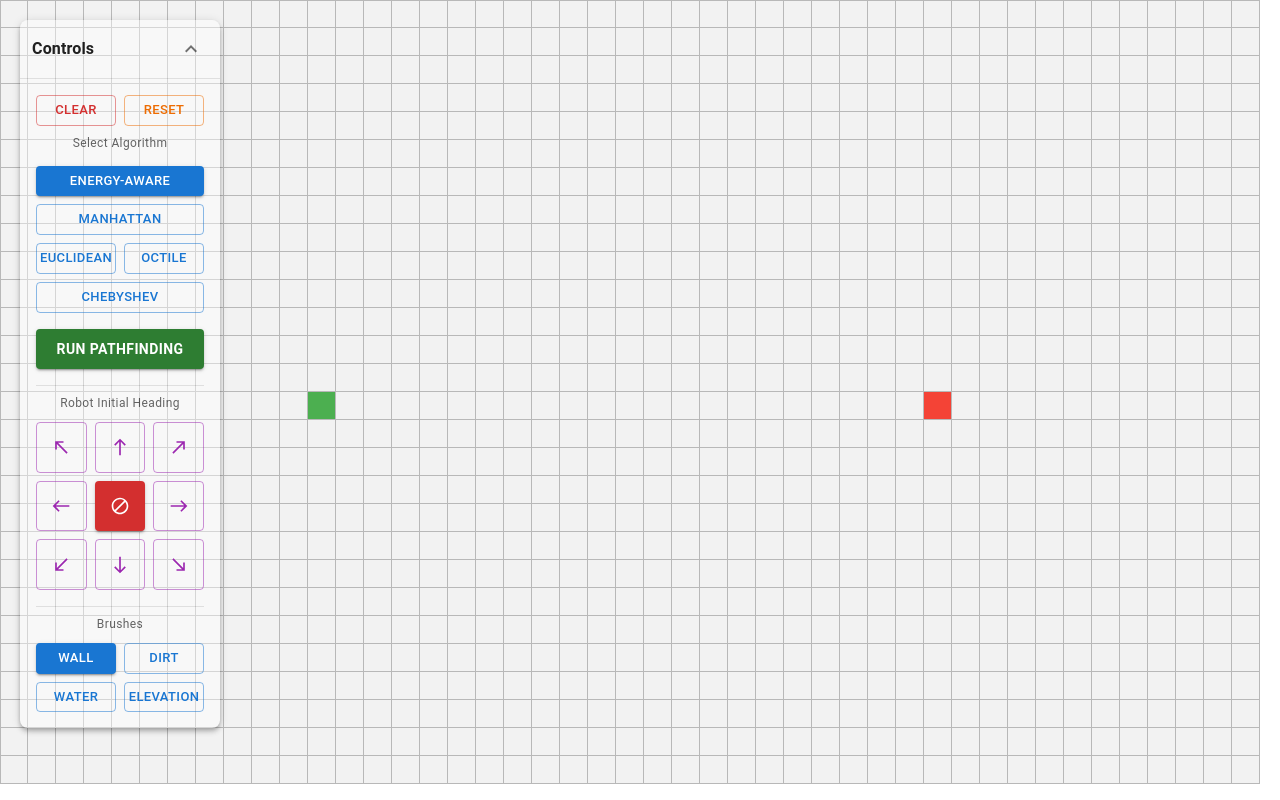
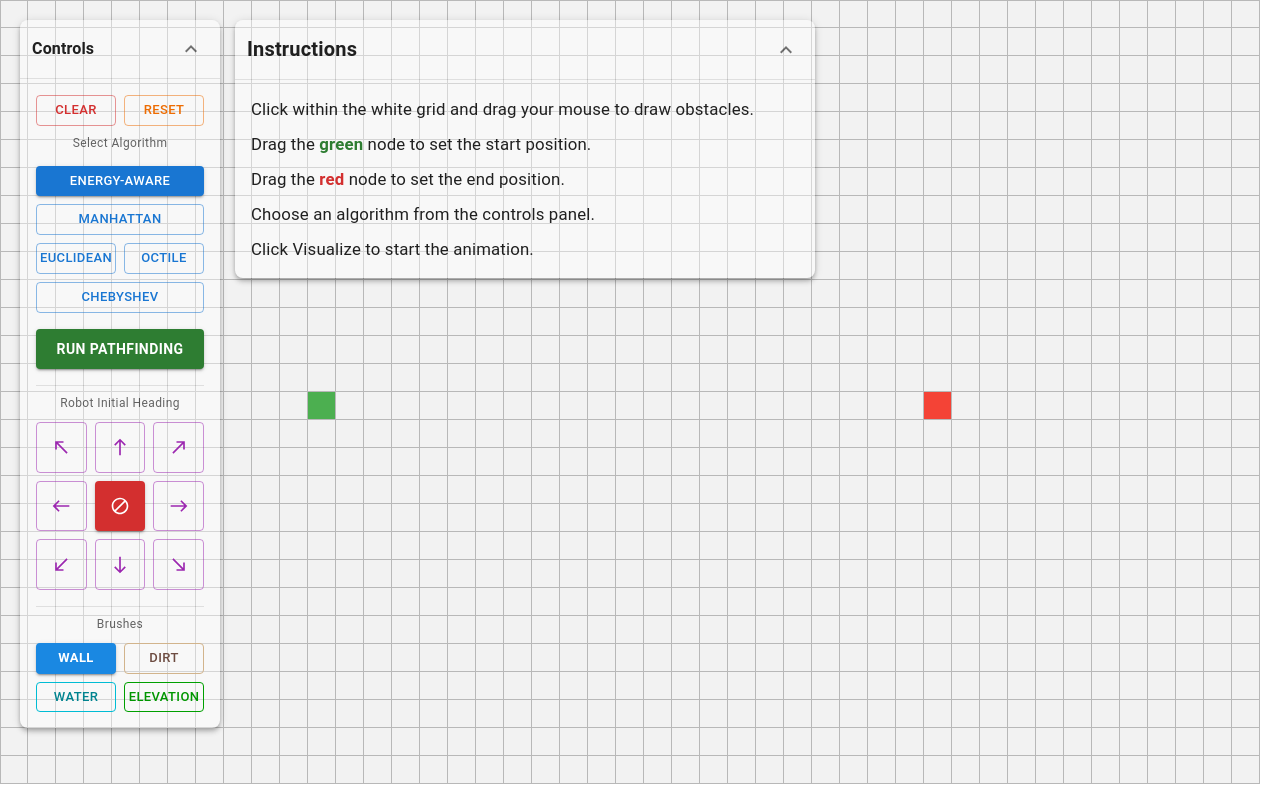
Before and after one commit to ruicchi/energy-aware-astar, a React (Vite) app: page / in a window 1280 px wide. Built offline with nearby package versions, Linux system fonts and the light colour scheme.

Commit message:
fix: brushes color match the tile

```diff
--- /dev/null
+++ b/src/game/FloatingInstructions.tsx
@@ -0,0 +1,138 @@
+import { useState, useRef } from "react"
+import {
+  Paper,
+  Typography,
+  Box,
+  IconButton,
+  Collapse,
+  useMediaQuery,
+  useTheme,
+} from "@mui/material"
+import { ExpandMore, ExpandLess } from "@mui/icons-material"
+
+export const FloatingInstructions = () => {
+  const theme = useTheme()
+  const isMobile = useMediaQuery(theme.breakpoints.down("sm"))
+
+  // Left-aligned default position alongside Controls on desktop
+  const [position, setPosition] = useState(() => ({
+    x: isMobile ? 20 : 235,
+    y: 20,
+  }))
+  const [isDragging, setIsDragging] = useState(false)
+  const [isExpanded, setIsExpanded] = useState(true)
+
+  const dragStart = useRef({ x: 0, y: 0 })
+
+  const handlePointerDown = (e: React.PointerEvent) => {
+    //* Only start dragging if we didn't click a button inside the menu
+    if ((e.target as HTMLElement).closest("button")) return
+
+    setIsDragging(true)
+    dragStart.current = {
+      x: e.clientX - position.x,
+      y: e.clientY - position.y,
+    }
+    e.currentTarget.setPointerCapture(e.pointerId)
+  }
+
+  const handlePointerMove = (e: React.PointerEvent) => {
+    if (!isDragging) return
+    setPosition({
+      x: Math.max(10, Math.min(window.innerWidth - 100, e.clientX - dragStart.current.x)),
+      y: Math.max(10, Math.min(window.innerHeight - 50, e.clientY - dragStart.current.y)),
+    })
+  }
+
+  const handlePointerUp = (e: React.PointerEvent) => {
+    setIsDragging(false)
+    e.currentTarget.releasePointerCapture(e.pointerId)
+  }
+
+  return (
+    <Paper
+      elevation={4}
+      onPointerDown={handlePointerDown}
+      onPointerMove={handlePointerMove}
+      onPointerUp={handlePointerUp}
+      sx={{
+        position: "absolute",
+        top: position.y,
+        left: position.x,
+        zIndex: 1000,
+        backgroundColor: "rgba(255, 255, 255, 0.4)",
+        borderRadius: 2,
+        width: isMobile ? "calc(100vw - 40px)" : 580,
+        maxWidth: "calc(100vw - 32px)",
+        cursor: isDragging ? "grabbing" : "grab",
+        userSelect: "none",
+        overflow: "hidden",
+      }}
+    >
+      {/* Header bar that always shows */}
+      <Box
+        sx={{
+          display: "flex",
+          justifyContent: "space-between",
+          alignItems: "center",
+          p: 1.5,
+          borderBottom: isExpanded ? "1px solid rgba(0, 0, 0, 0.1)" : "none",
+        }}
+      >
+        <Typography variant="subtitle1" fontWeight="bold" sx={{ fontSize: "1.25rem" }}>
+          Instructions
+        </Typography>
+
+        {/* Toggle Button */}
+        <IconButton
+          size="small"
+          onClick={() => setIsExpanded(!isExpanded)}
+          onPointerDown={(e) => e.stopPropagation()} // don't drag when clicking toggle
+        >
+          {isExpanded ? <ExpandLess /> : <ExpandMore />}
+        </IconButton>
+      </Box>
+
+      {/* The drop-down content */}
+      <Collapse in={isExpanded}>
+        <Box
+          sx={{
+            p: 2,
+            display: "flex",
+            flexDirection: "column",
+            gap: 1,
+            maxHeight: "calc(100vh - 120px)",
+            overflowY: "auto",
+            fontSize: "1.05rem",
+            lineHeight: 1.6,
+            textAlign: "left",
+          }}
+        >
+          <Typography variant="body1" sx={{ fontSize: "inherit", lineHeight: "inherit" }}>
+            Click within the white grid and drag your mouse to draw obstacles.
+          </Typography>
+          <Typography variant="body1" sx={{ fontSize: "inherit", lineHeight: "inherit" }}>
+            Drag the{" "}
+            <Box component="span" sx={{ color: "#2e7d32", fontWeight: "bold" }}>
+              green
+            </Box>{" "}
+            node to set the start position.
+          </Typography>
+          <Typography variant="body1" sx={{ fontSize: "inherit", lineHeight: "inherit" }}>
+            Drag the{" "}
+            <Box component="span" sx={{ color: "#d32f2f", fontWeight: "bold" }}>
+              red
+            </Box>{" "}
+            node to set the end position.
+          </Typography>
+          <Typography variant="body1" sx={{ fontSize: "inherit", lineHeight: "inherit" }}>
+            Choose an algorithm from the controls panel.
+          </Typography>
+          <Typography variant="body1" sx={{ fontSize: "inherit", lineHeight: "inherit" }}>
+            Click Visualize to start the animation.
+          </Typography>
+        </Box>
+      </Collapse>
+    </Paper>
+  )
+}
--- a/src/game/FloatingMenu.tsx
+++ b/src/game/FloatingMenu.tsx
@@ -28,7 +28,8 @@ import {
   Block,
 } from "@mui/icons-material";
 
-import { useSimulation } from "./SimulationContext";
+import { useSimulation } from "./SimulationContext"
+import { TERRAIN_CONFIG } from "../config/simulationConfig"
 
 export const FloatingMenu = () => {
   const {
@@ -511,10 +512,20 @@ export const FloatingMenu = () => {
                 >
                   <Button
                     variant={activeBrush === "wall" ? "contained" : "outlined"}
-                    color="primary"
                     size="small"
                     onPointerDown={(e) => e.stopPropagation()}
                     onClick={() => onSelectBrush("wall")}
+                    sx={{
+                      backgroundColor: activeBrush === "wall" ? TERRAIN_CONFIG.types.wall.color : "transparent",
+                      color: activeBrush === "wall" ? "#ffffff" : TERRAIN_CONFIG.types.wall.color,
+                      borderColor: TERRAIN_CONFIG.types.wall.color,
+                      fontWeight: activeBrush === "wall" ? "bold" : "medium",
+                      "&:hover": {
+                        backgroundColor: activeBrush === "wall" ? TERRAIN_CONFIG.types.wall.color : "rgba(26, 136, 226, 0.12)",
+                        borderColor: TERRAIN_CONFIG.types.wall.color,
+                        opacity: activeBrush === "wall" ? 0.9 : 1,
+                      },
+                    }}
                   >
                     Wall
                   </Button>
@@ -522,10 +533,20 @@ export const FloatingMenu = () => {
                   <Tooltip title="Penalty factor: 0.5" arrow>
                     <Button
                       variant={activeBrush === "dirt" ? "contained" : "outlined"}
-                      color="primary"
                       size="small"
                       onPointerDown={(e) => e.stopPropagation()}
                       onClick={() => onSelectBrush("dirt")}
+                      sx={{
+                        backgroundColor: activeBrush === "dirt" ? TERRAIN_CONFIG.types.dirt.color : "transparent",
+                        color: activeBrush === "dirt" ? "#3e2723" : "#6d4c41",
+                        borderColor: TERRAIN_CONFIG.types.dirt.color,
+                        fontWeight: activeBrush === "dirt" ? "bold" : "medium",
+                        "&:hover": {
+                          backgroundColor: activeBrush === "dirt" ? TERRAIN_CONFIG.types.dirt.color : "rgba(210, 180, 140, 0.18)",
+                          borderColor: TERRAIN_CONFIG.types.dirt.color,
+                          opacity: activeBrush === "dirt" ? 0.9 : 1,
+                        },
+                      }}
                     >
                       Dirt
                     </Button>
@@ -534,10 +555,20 @@ export const FloatingMenu = () => {
                   <Tooltip title="Penalty factor: 0.1" arrow>
                     <Button
                       variant={activeBrush === "water" ? "contained" : "outlined"}
-                      color="primary"
                       size="small"
                       onPointerDown={(e) => e.stopPropagation()}
                       onClick={() => onSelectBrush("water")}
+                      sx={{
+                        backgroundColor: activeBrush === "water" ? TERRAIN_CONFIG.types.water.color : "transparent",
+                        color: activeBrush === "water" ? "#004d40" : "#00838f",
+                        borderColor: "#00bcd4",
+                        fontWeight: activeBrush === "water" ? "bold" : "medium",
+                        "&:hover": {
+                          backgroundColor: activeBrush === "water" ? TERRAIN_CONFIG.types.water.color : "rgba(0, 255, 255, 0.18)",
+                          borderColor: "#00bcd4",
+                          opacity: activeBrush === "water" ? 0.9 : 1,
+                        },
+                      }}
                     >
                       Water
                     </Button>
@@ -545,10 +576,26 @@ export const FloatingMenu = () => {
 
                   <Button
                     variant={activeBrush === "elevation" ? "contained" : "outlined"}
-                    color="primary"
                     size="small"
                     onPointerDown={(e) => e.stopPropagation()}
                     onClick={() => onSelectBrush("elevation")}
+                    sx={{
+                      backgroundColor:
+                        activeBrush === "elevation"
+                          ? TERRAIN_CONFIG.getElevationColor(elevationValue)
+                          : "transparent",
+                      color: activeBrush === "elevation" ? "#ffffff" : "rgb(0, 150, 0)",
+                      borderColor: "rgb(0, 160, 0)",
+                      fontWeight: activeBrush === "elevation" ? "bold" : "medium",
+                      "&:hover": {
+                        backgroundColor:
+                          activeBrush === "elevation"
+                            ? TERRAIN_CONFIG.getElevationColor(elevationValue)
+                            : "rgba(0, 180, 0, 0.12)",
+                        borderColor: "rgb(0, 160, 0)",
+                        opacity: activeBrush === "elevation" ? 0.9 : 1,
+                      },
+                    }}
                   >
                     Elevation
                   </Button>
--- a/src/game/GameGrid.tsx
+++ b/src/game/GameGrid.tsx
@@ -2,6 +2,7 @@ import Box from "@mui/material/Box"
 import { useMemo } from "react"
 import { MemoizedCell } from "./MemoizedCell"
 import { FloatingMenu } from "./FloatingMenu"
+import { FloatingInstructions } from "./FloatingInstructions"
 import { useSimulation } from "./SimulationContext"
 
 const GameGrid = () => {
@@ -54,6 +55,7 @@ const GameGrid = () => {
       onMouseLeave={handleMouseUp}
     >
       <FloatingMenu />
+      <FloatingInstructions />
 
       <Box
         sx={{
```
